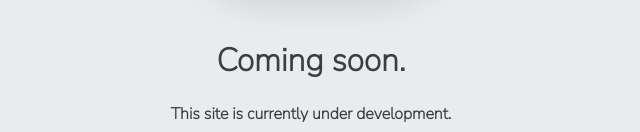
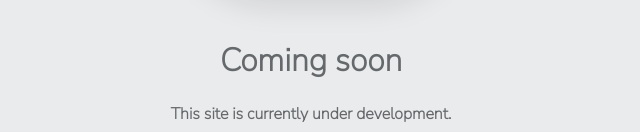
Before and after one commit to johndosselman/coming-soon-page, a plain HTML site: page index.html in a window 1280 px wide. Shown: the part 491-623 px from the top of the page, without its empty margins (329-969 px from the left). Drawn offline with Linux system fonts and the light colour scheme.

Commit message:
changed message and text color

```diff
--- a/index.html
+++ b/index.html
@@ -23,7 +23,7 @@
         </svg>
       </div>
       <div>
-        <h1>Coming soon.</h1>
+        <h1>Coming soon</h1>
         <h4>This site is currently under development.</h4>
       </div>
     </div>
--- a/stylesheet.css
+++ b/stylesheet.css
@@ -3,7 +3,7 @@
 body {
   background-color: #eaebed;
   font-family: "Nunito Sans", sans-serif;
-  color: #383e41;
+  color: #65696b;
   margin: 0;
   text-align: center;
 }
```
